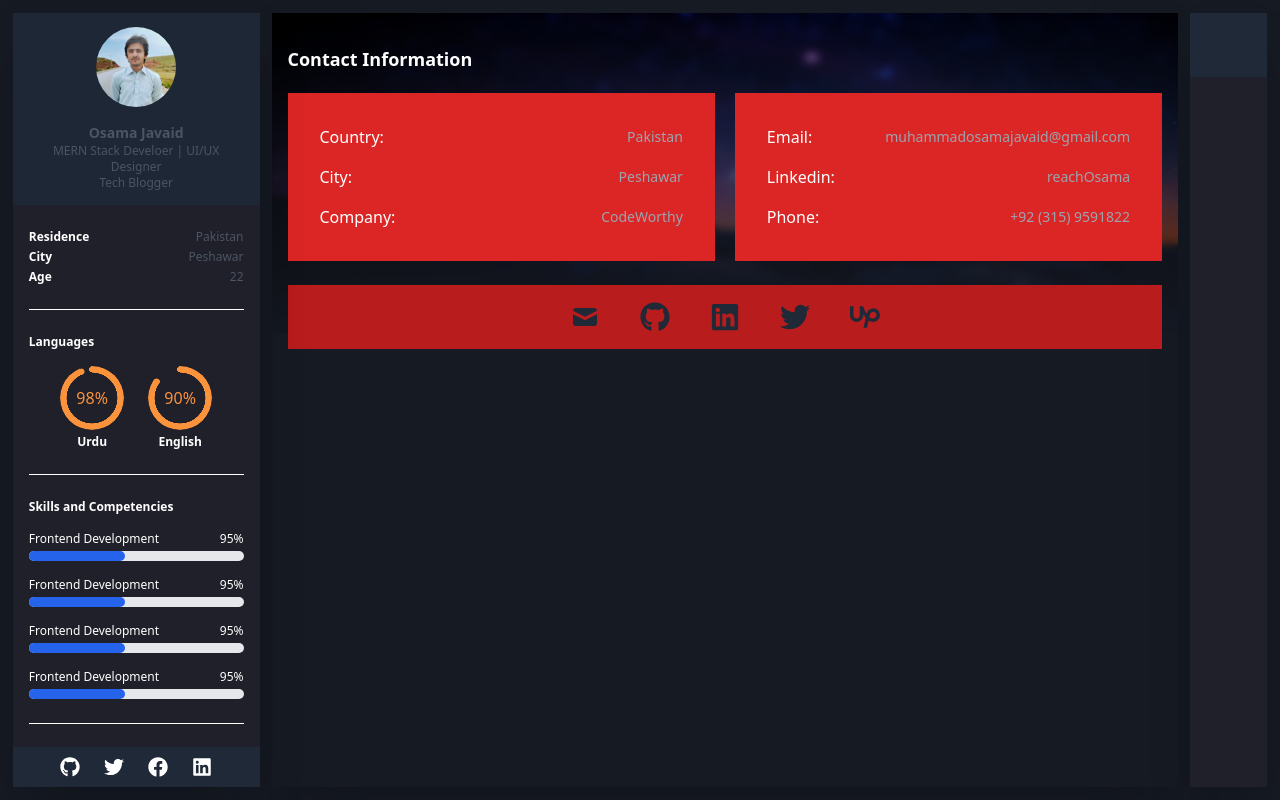
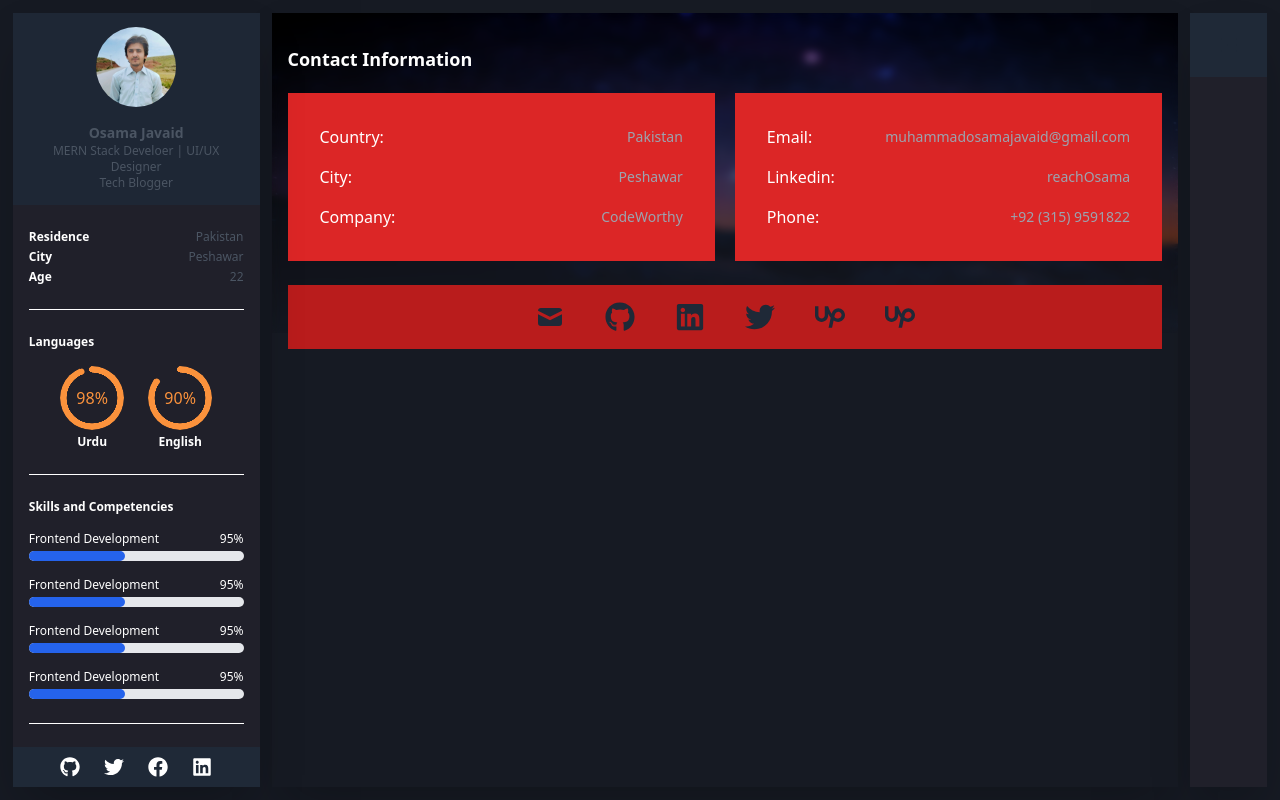
Before and after one commit to founder960107/My-portfolio, a Next.js app: page /contact in a window 1280 px wide. Built offline with nearby package versions, Linux system fonts and the light colour scheme.

Commit message:
just pushing

```diff
--- a/pages/contact.jsx
+++ b/pages/contact.jsx
@@ -49,6 +49,7 @@ const contact = () => {
                     <a href="#"><FaLinkedin /></a>
                     <a href="#"><FaTwitter /></a>
                     <a href="#"><SiUpwork /></a>
+                    <a href="#"><SiUpwork /></a>
                 </div>
             </BannerLayout>
 
```
